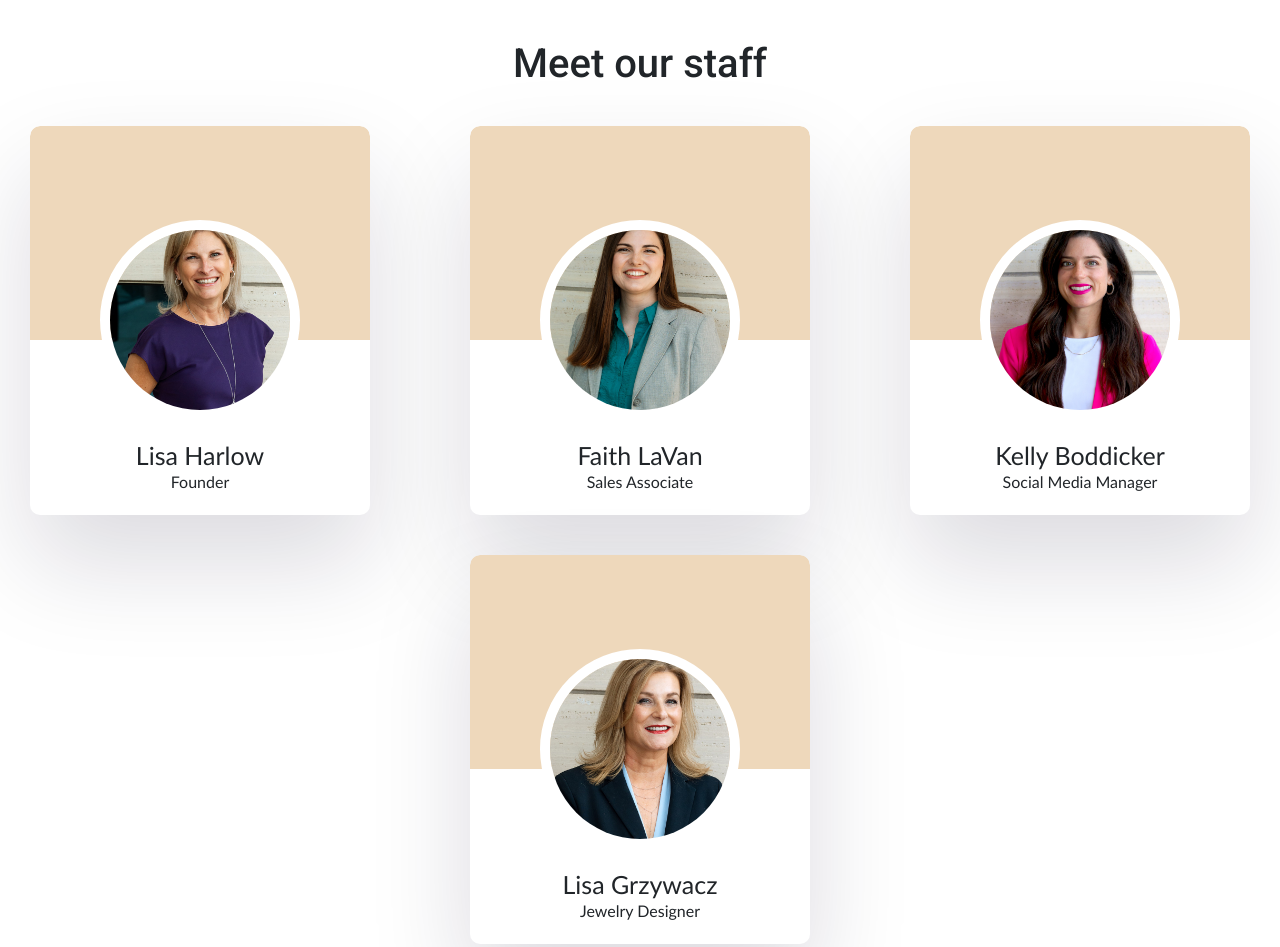
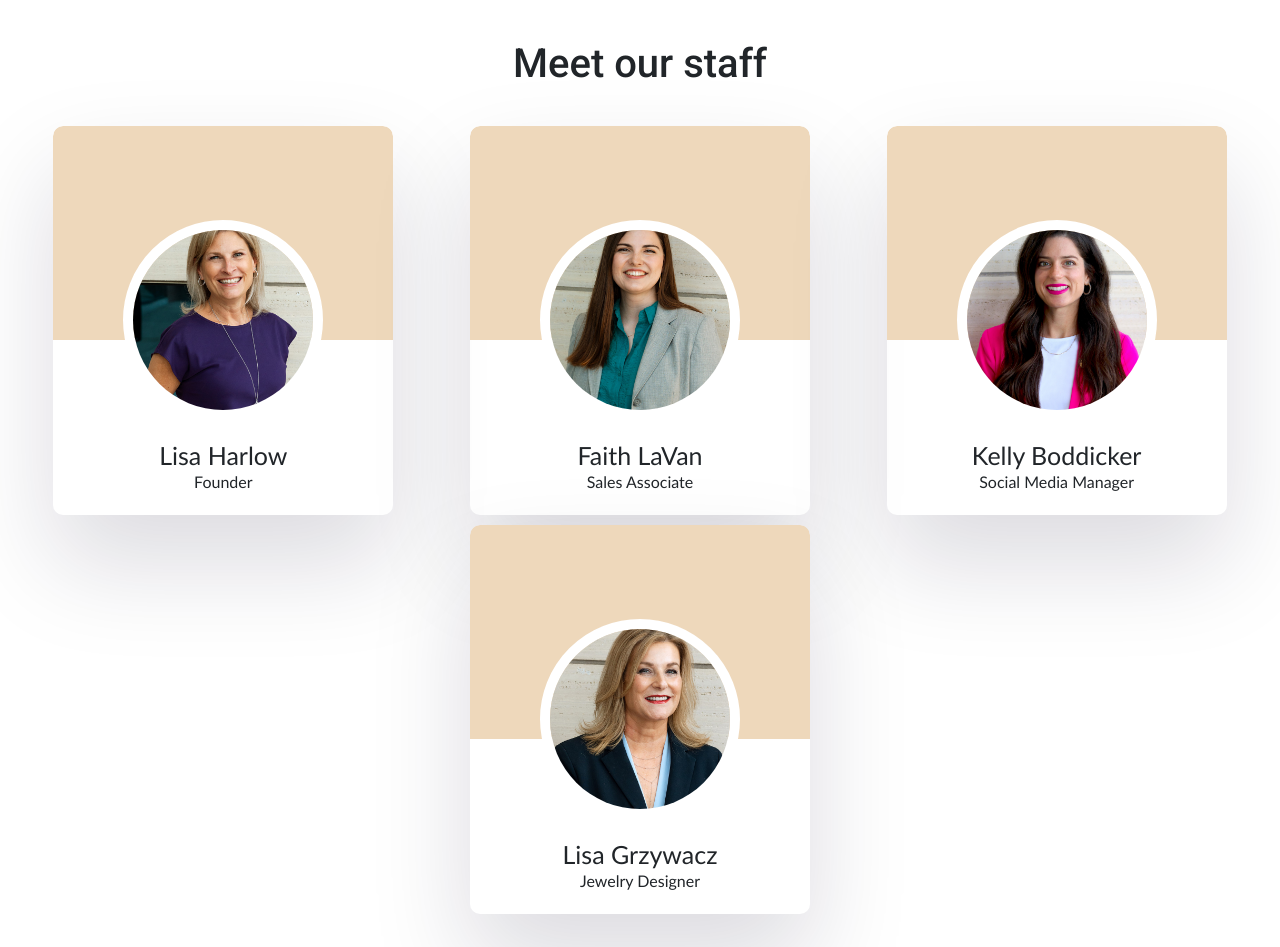
Before and after one commit to vleras/Noble-Flair-Jewelry, a plain HTML site: page index.html in a window 1280 px wide. Shown: the part 1660-2607 px from the top of the page. Drawn offline with nearby package versions, Linux system fonts and the light colour scheme.

Commit message:
Updated Profiles Display

```diff
--- a/style.css
+++ b/style.css
@@ -594,9 +594,10 @@ padding: 5px;
   .profiles {
     display: flex;
     justify-content: space-around;
-    gap: 40px; /* Add space between the profile containers */
+    gap: 10px; /* Add space between the profile containers */
     flex-wrap: wrap;
-  }
+    padding: 0px 20px;
+}
 
   .profile {
     font-family: "Candara", sans-serif;
```
